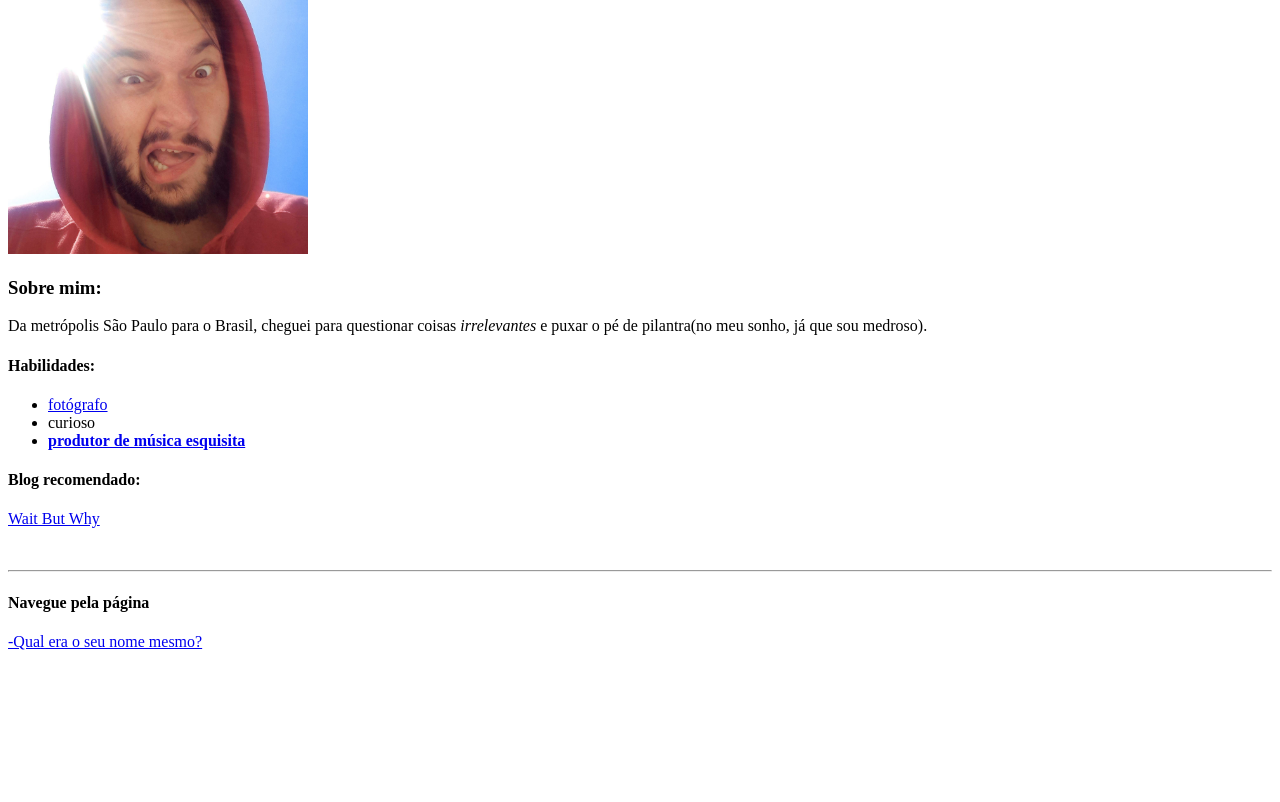
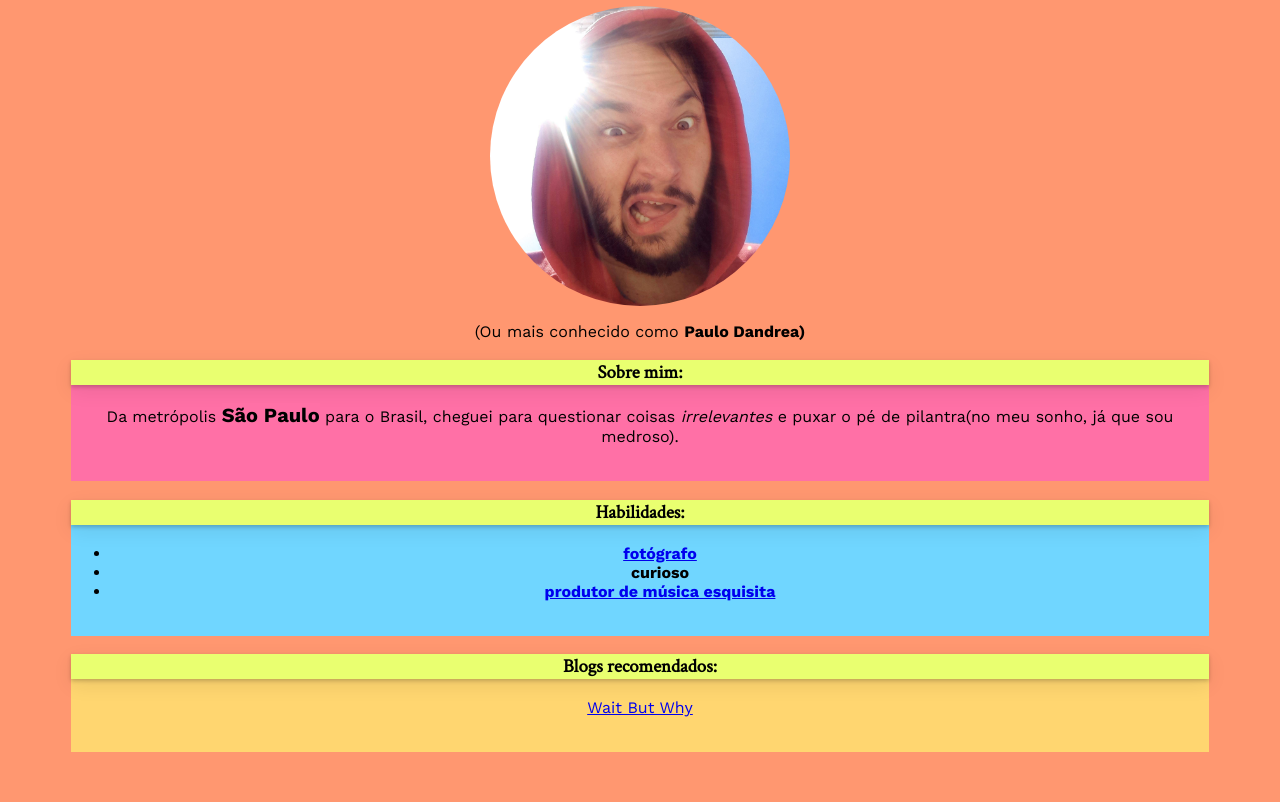
Before and after one commit to Paulo-Dandrea/Paulo-Dandrea.github.io, a plain HTML site: page index.html in a window 1280 px wide. Shown: the part 160-962 px from the top of the page. Drawn offline with nearby package versions, Linux system fonts and the light colour scheme.

Commit message:
add style and some html updates

```diff
--- a/index.html
+++ b/index.html
@@ -1,34 +1,58 @@
 <!DOCTYPE html>
 <html lang="en">
+
 <head>
     <meta charset="UTF-8">
     <meta name="viewport" content="width=device-width, initial-scale=1.0">
     <title>Paulo Dandrea - Porfolio Web</title>
+    <link rel="stylesheet" href="mystyle.css" type="text/css">
+    <link href="https://fonts.googleapis.com/css?family=Crimson+Text|Work+Sans:400,700" rel="stylesheet"><div class="open_grepper_editor" title="Edit & Save To Grepper"></div>
 </head>
+
 <body>
-    <h1 id="nomeCompleto" >Paulo Roberto de Guglielmo D'Andréa</h1>
+    <div id="wrap">
+
+        <h1 id="nomeCompleto" class="center"> Paulo Roberto de <br> Guglielmo <br> D'Andréa</h1>
+
+        <img id="euNoSol" src="images/euNoSol.jpg" alt="Paulo Dandrea com um moletom vermelho e o Sol de contra luz"
+            width="300">
         <p>(Ou mais conhecido como <strong>Paulo Dandrea)</strong></p>
-    <img id="euNoSol" src="images/euNoSol.jpg" alt="Paulo Dandrea com um moletom vermelho e o Sol de contra luz" width="300">
+
+        <div class="blocoSobremin">
             <h3>Sobre mim:</h3>
-    <p>Da metrópolis São Paulo para o Brasil, cheguei para questionar coisas <em>irrelevantes</em> e puxar o pé de pilantra(no meu sonho, já que sou medroso).</p>
-    <h4>Habilidades:</h4>
-        <ul>
-            <li> <a href="https://fotopaulodandrea.tumblr.com/ " target="blank" >fotógrafo</a>  </li>
-            <li>curioso</li>
-            <li> <a href="https://soundcloud.com/paulo_dandrea" target="blank"  ><strong>produtor de música esquisita</strong></a></li>
+            <p>Da metrópolis <strong id="saoPaulo"> São Paulo</strong> para o Brasil, cheguei para questionar coisas
+                <em>irrelevantes</em> e puxar o pé de pilantra(no meu sonho, já que sou medroso).</p>
+       <br>
+            </div>
+
+        <!--  -->
+        <div class="blocoInfo">
+            <h3>Habilidades:</h3>
+            <ul id="listona">
+                <li class="elementoDaLista"> <a href="https://fotopaulodandrea.tumblr.com/ "
+                        target="blank">fotógrafo</a> </li>
+                <li class="elementoDaLista">curioso</li>
+                <li class="elementoDaLista"> <a href="https://soundcloud.com/paulo_dandrea"
+                        target="blank"><strong>produtor de música esquisita</strong></a></li>
             </ul>
-     <h4>Blog recomendado:</h4>
-     <p> <a href="https://waitbutwhy.com/" >Wait But Why</a> </p> <br>
+            <br>
+        </div>
+        <!--  -->
 
-     <hr>
+        <div class="blocoBlogs">
+            <h3>Blogs recomendados:</h3>
+            <p> <a href="https://waitbutwhy.com/">Wait But Why</a> </p> <br>
 
-        <h4>Navegue pela página</h4>
-     <a href="#nomeCompleto" >-Qual era o seu nome mesmo?</a>
+
+        </div>
+
 
 
 
         <br><br><br><br><br><br><br><br><br><br><b><br><br><br><br><br><br><br><br>
             <hr>
             <p>Ei!Você que leu até aqui em baixo, saudades da minha foto? Clique <a href="#euNoSol">aqui.</a> </p>
+    </div>
 </body>
+
 </html>
--- /dev/null
+++ b/mystyle.css
@@ -0,0 +1,55 @@
+body {
+  background-color: #ff9770;
+  font-family: 'Work Sans', sans-serif;
+}
+
+h1, h2, h3, h4, h5, h6 {
+    font-family: 'Crimson Text', serif;
+   }
+
+#saoPaulo {
+  font-size: 1.25em;
+  background-color: #ff70a6;
+}
+
+h3 {
+  text-align: center;
+  background-color: #E9FF70;
+  box-shadow: 0 2px 4px 0 rgba(0, 0,
+0, 0.2), 0 6px 20px 0 rgba(0, 0, 0, 0.08);
+
+}
+
+.elementoDaLista {
+  font-weight: bold;
+  text-align: center;
+}
+
+#euNoSol {
+  /* text-align: center; */
+  border-radius: 50%;
+  display: block;
+  margin: 0 auto;
+}
+
+.blocoSobremin {
+  background-color: #ff70a6;
+}
+
+.blocoInfo {
+  background-color: #70d6ff;
+}
+
+.blocoBlogs {
+  background-color: #ffd670;
+}
+
+#wrap {
+  width: 90%;
+  margin: 0 auto;
+}
+
+p {
+    font-family: 'Work Sans', sans-serif;
+    text-align: center;
+}
```
Lines whose indentation alone changed are shown as unchanged.
